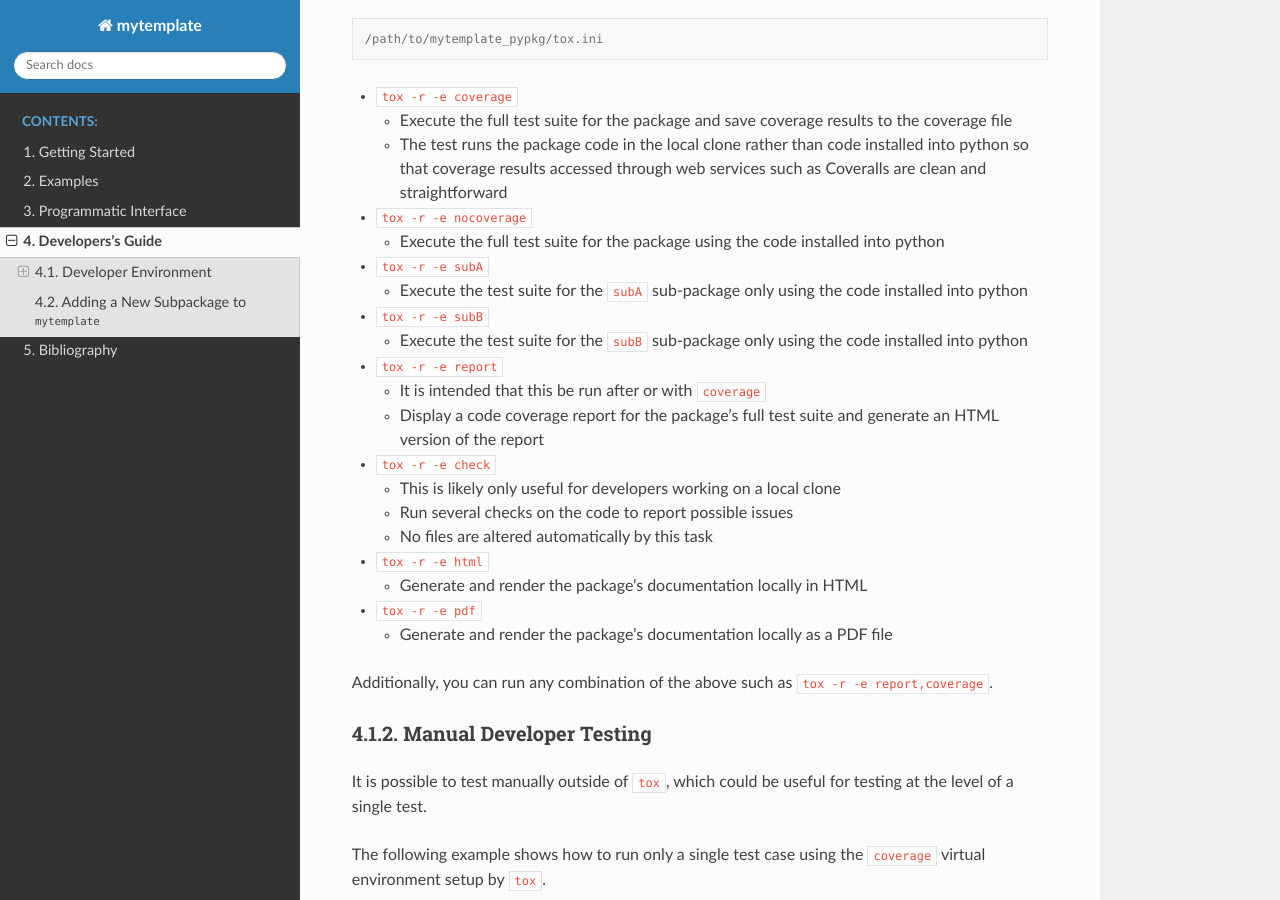
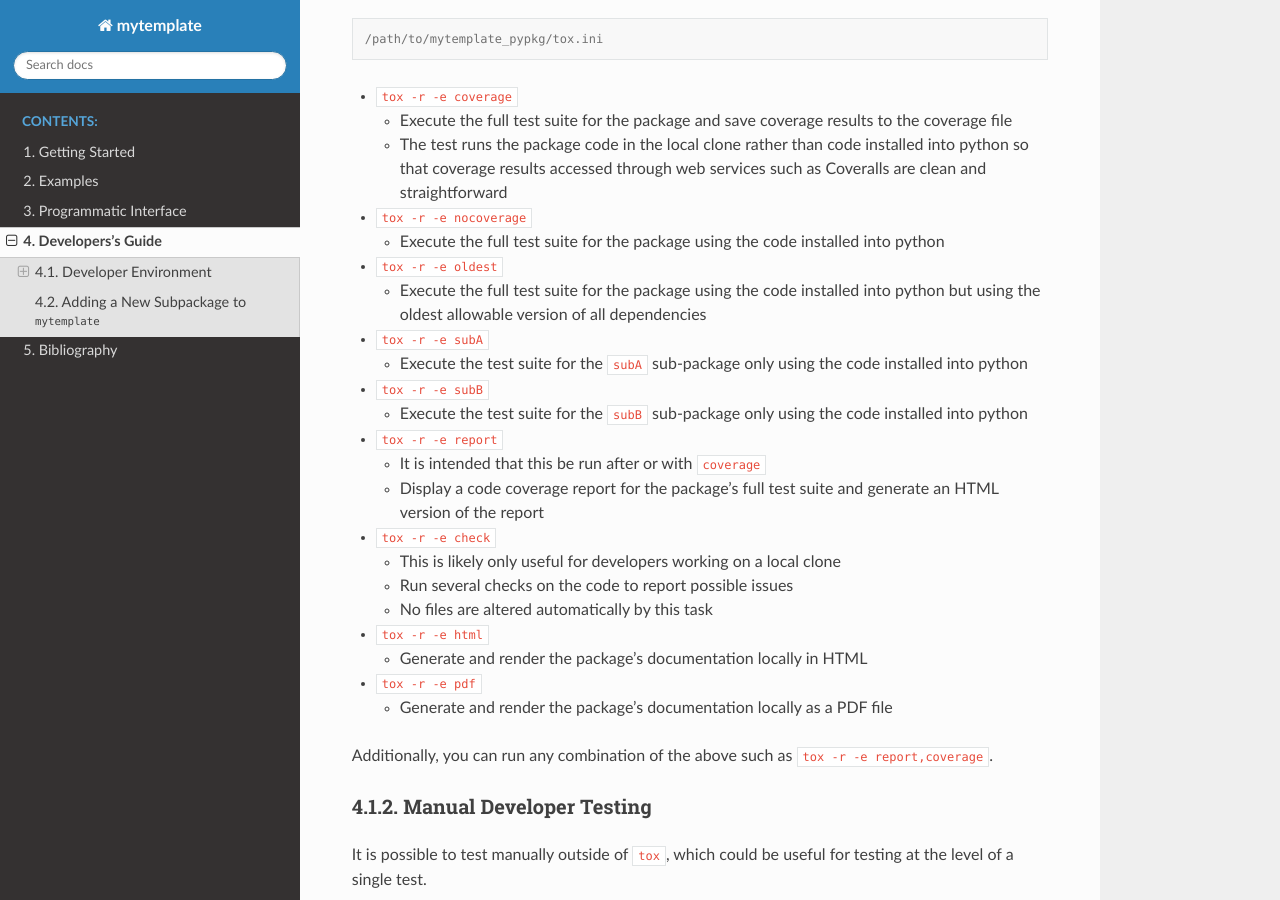
Before and after one commit to POptUS/template_repo, a Sphinx documentation site: the page built from mytemplate_pypkg/docs/developers_guide.rst, in a window 1280 px wide and 900 px high, scrolled down 1308 px. Built offline with Sphinx 7.4.7 and the Read the Docs theme 2.0.0, drawn with Linux system fonts in a browser that asks for light colours; the version number could not be read and is left out.

Commit message:
Mention oldest tox task in docs.

```diff
--- a/mytemplate_pypkg/docs/developers_guide.rst
+++ b/mytemplate_pypkg/docs/developers_guide.rst
@@ -77,6 +77,10 @@ package's |tox| configuration file
 
   * Execute the full test suite for the package using the code installed into
     python
+* ``tox -r -e oldest``
+
+  * Execute the full test suite for the package using the code installed into
+    python but using the oldest allowable version of all dependencies
 * ``tox -r -e subA``
 
   * Execute the test suite for the ``subA`` sub-package only using the code
```
